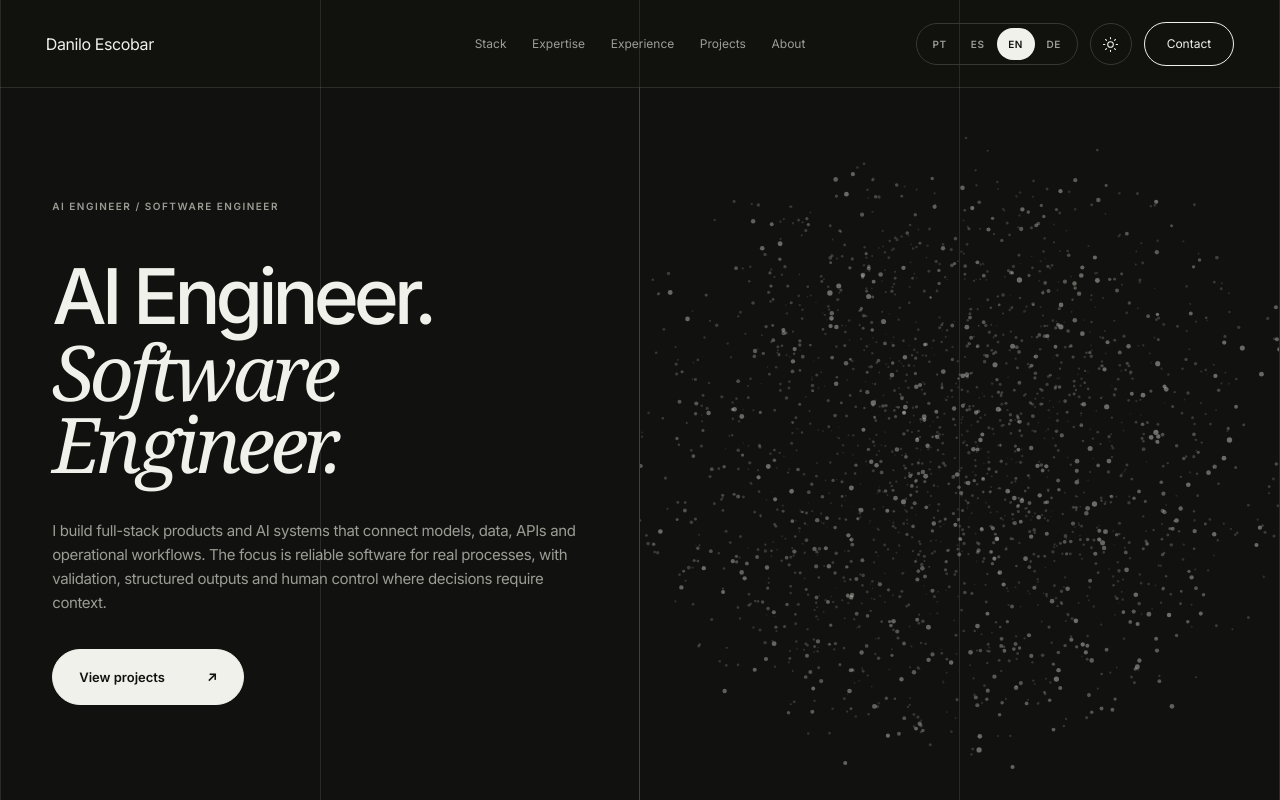
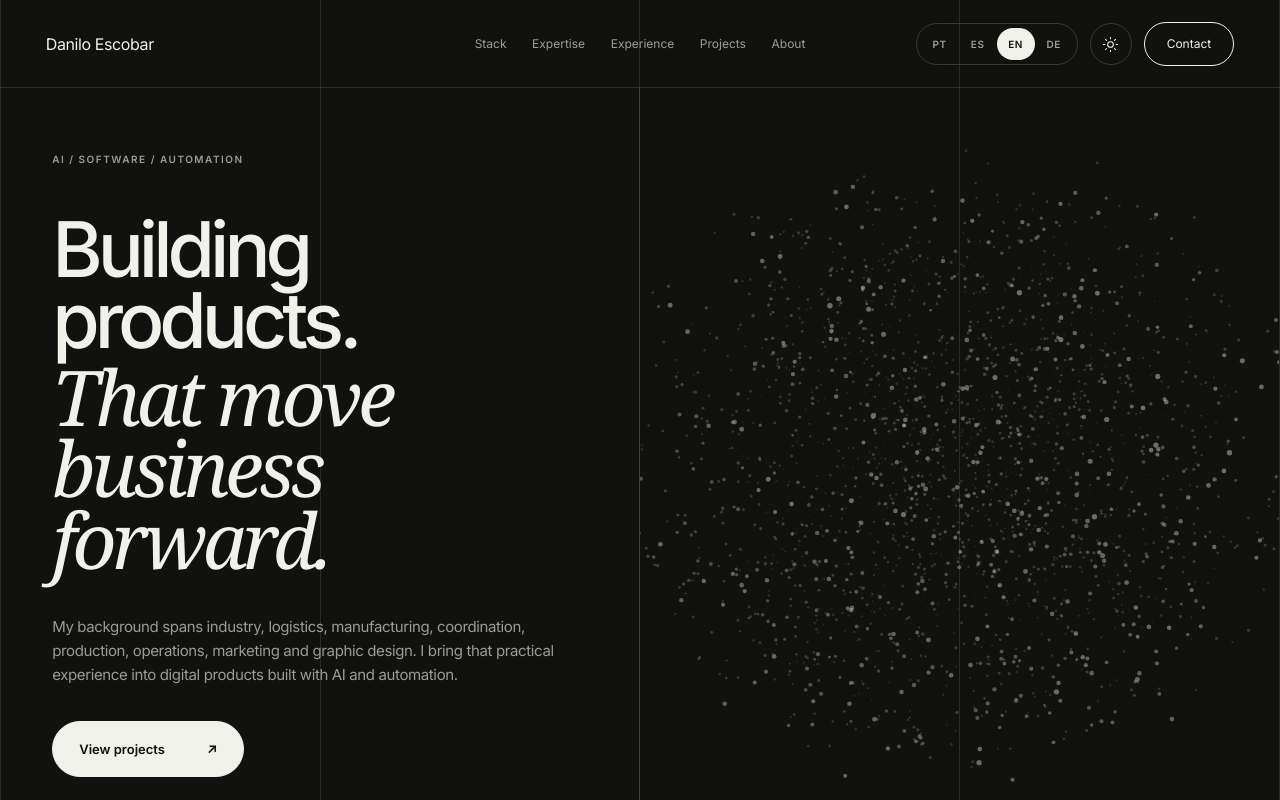
Before and after one commit to escobardanilo/my-site, a Next.js app: page / in a window 1280 px wide. Built offline with nearby package versions, Linux system fonts and the light colour scheme.

Commit message:
Reposition home headline around products and business

```diff
--- a/src/components/sections/Hero.tsx
+++ b/src/components/sections/Hero.tsx
@@ -8,36 +8,42 @@ const heroCopy: Record<
   Language,
   {
     eyebrow: string;
+    titleLineOne: string;
+    titleLineTwo: string;
     description: string;
     projects: string;
   }
 > = {
   pt: {
-    eyebrow:
-      "AI ENGINEER / SOFTWARE ENGINEER",
+    eyebrow: "IA / SOFTWARE / AUTOMAÇÃO",
+    titleLineOne: "Criando produtos.",
+    titleLineTwo: "Que viabilizam o negócio.",
     description:
-      "Construo produtos full-stack e sistemas de IA que conectam modelos, dados, APIs e workflows operacionais. O foco é software fiável para processos reais, com validação, outputs estruturados e controlo humano onde a decisão exige contexto.",
+      "Passei por indústria, logística, manufatura, coordenação, produção, operações, marketing e design gráfico. Hoje, levo essa experiência prática para a criação de produtos digitais com IA e automação.",
     projects: "Ver projetos",
   },
   en: {
-    eyebrow:
-      "AI ENGINEER / SOFTWARE ENGINEER",
+    eyebrow: "AI / SOFTWARE / AUTOMATION",
+    titleLineOne: "Building products.",
+    titleLineTwo: "That move business forward.",
     description:
-      "I build full-stack products and AI systems that connect models, data, APIs and operational workflows. The focus is reliable software for real processes, with validation, structured outputs and human control where decisions require context.",
+      "My background spans industry, logistics, manufacturing, coordination, production, operations, marketing and graphic design. I bring that practical experience into digital products built with AI and automation.",
     projects: "View projects",
   },
   es: {
-    eyebrow:
-      "AI ENGINEER / SOFTWARE ENGINEER",
+    eyebrow: "IA / SOFTWARE / AUTOMATIZACIÓN",
+    titleLineOne: "Creando productos.",
+    titleLineTwo: "Que impulsan el negocio.",
     description:
-      "Construyo productos full-stack y sistemas de IA que conectan modelos, datos, APIs y workflows operativos. El foco es software fiable para procesos reales, con validación, outputs estructurados y control humano cuando la decisión requiere contexto.",
+      "Mi trayectoria abarca industria, logística, manufactura, coordinación, producción, operaciones, marketing y diseño gráfico. Hoy llevo esa experiencia práctica a la creación de productos digitales con IA y automatización.",
     projects: "Ver proyectos",
   },
   de: {
-    eyebrow:
-      "AI ENGINEER / SOFTWARE ENGINEER",
+    eyebrow: "KI / SOFTWARE / AUTOMATISIERUNG",
+    titleLineOne: "Produkte entwickeln.",
+    titleLineTwo: "Die Unternehmen voranbringen.",
     description:
-      "Ich entwickle Full-Stack-Produkte und KI-Systeme, die Modelle, Daten, APIs und operative Workflows verbinden. Der Fokus liegt auf zuverlässiger Software für reale Prozesse, mit Validierung, strukturierten Outputs und menschlicher Kontrolle, wenn Entscheidungen Kontext erfordern.",
+      "Mein Weg führte durch Industrie, Logistik, Fertigung, Koordination, Produktion, operative Abläufe, Marketing und Grafikdesign. Diese praktische Erfahrung bringe ich heute in digitale Produkte mit KI und Automatisierung ein.",
     projects: "Projekte ansehen",
   },
 };
@@ -67,11 +73,11 @@ export function Hero() {
               id="hero-title"
             >
               <span>
-                AI Engineer.
+                {hero.titleLineOne}
               </span>
 
               <em>
-                Software Engineer.
+                {hero.titleLineTwo}
               </em>
             </h1>
 
```
